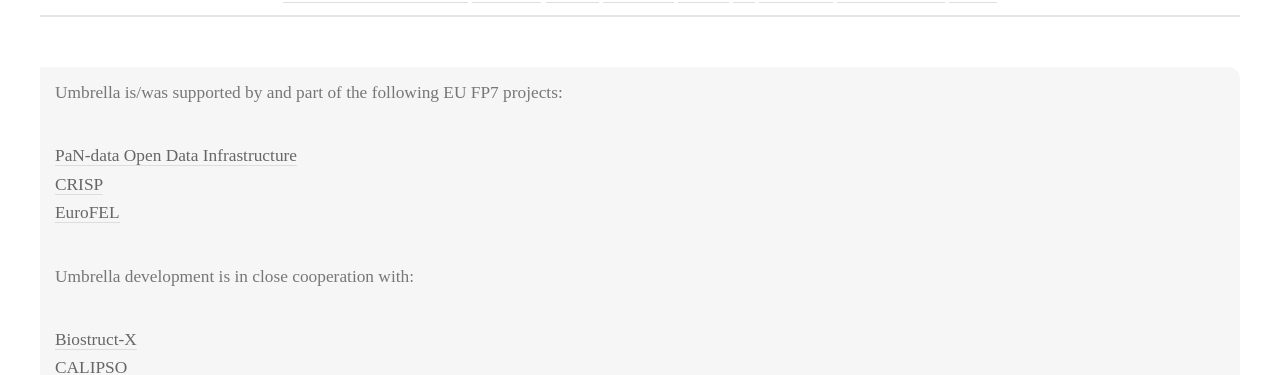
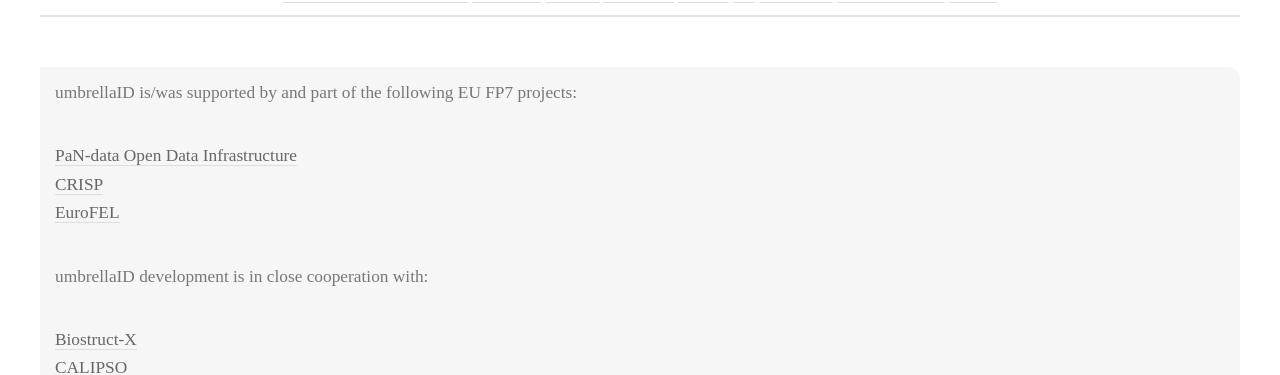
Before and after one commit to flowedback/flowedback.github.io, a Jekyll site: the page built from partners.html, in a window 1280 px wide. Shown: the part 429-804 px from the top of the page. Built offline with Jekyll 4.4.1, drawn with Linux system fonts in a browser that asks for light colours; some web fonts are replaced.

Commit message:
Update partners.html

```diff
--- a/partners.html
+++ b/partners.html
@@ -3,5 +3,5 @@
 ---
 
 <div class="home bg">
-<p class="bodytext">Umbrella is/was supported by and part of the following EU FP7 projects:</p><ul><li><a href="http://www.pan-data.eu/" target="_blank" >PaN-data Open Data Infrastructure</a></li><li><a href="http://www.crisp-fp7.eu/" target="_blank" >CRISP</a></li><li><a href="http://www.iruvx.eu/e20/" target="_blank" >EuroFEL</a></li></ul><p class="bodytext">Umbrella development is in close cooperation with:</p><ul><li><a href="http://www.biostruct-x.eu/" target="_blank" >Biostruct-X</a></li><li><a href="http://www.wayforlight.eu/eng/home.aspx" title="Opens external link in new window" target="_blank" class="external-link-new-window" >CALIPSO</a></li><li><a href="http://www.nmi3.eu/" target="_blank" >NMI3</a></li><li><a href="http://www.fmi.ch/" target="_blank" >FMI Basel</a></li></ul>
+<p class="bodytext">umbrellaID is/was supported by and part of the following EU FP7 projects:</p><ul><li><a href="http://www.pan-data.eu/" target="_blank" >PaN-data Open Data Infrastructure</a></li><li><a href="http://www.crisp-fp7.eu/" target="_blank" >CRISP</a></li><li><a href="http://www.iruvx.eu/e20/" target="_blank" >EuroFEL</a></li></ul><p class="bodytext">umbrellaID development is in close cooperation with:</p><ul><li><a href="http://www.biostruct-x.eu/" target="_blank" >Biostruct-X</a></li><li><a href="http://www.wayforlight.eu/eng/home.aspx" title="Opens external link in new window" target="_blank" class="external-link-new-window" >CALIPSO</a></li><li><a href="http://www.nmi3.eu/" target="_blank" >NMI3</a></li><li><a href="http://www.fmi.ch/" target="_blank" >FMI Basel</a></li></ul>
 </div>
```
